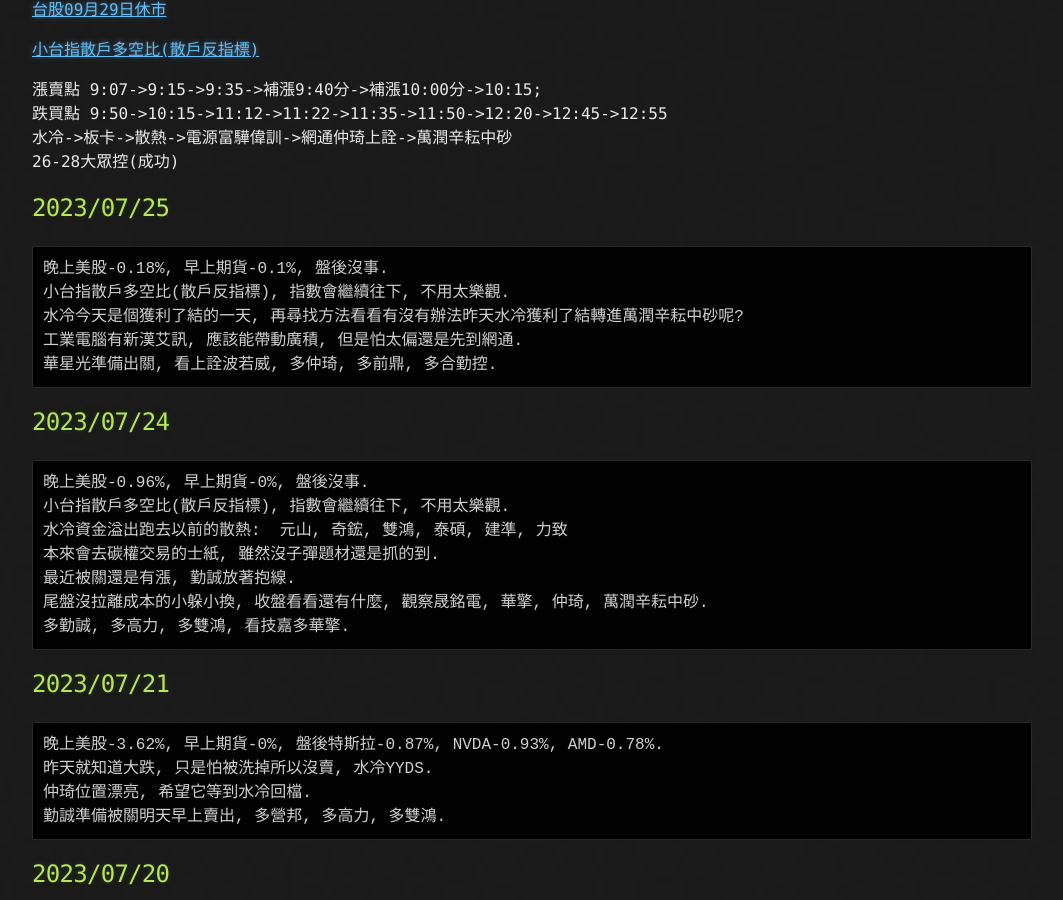
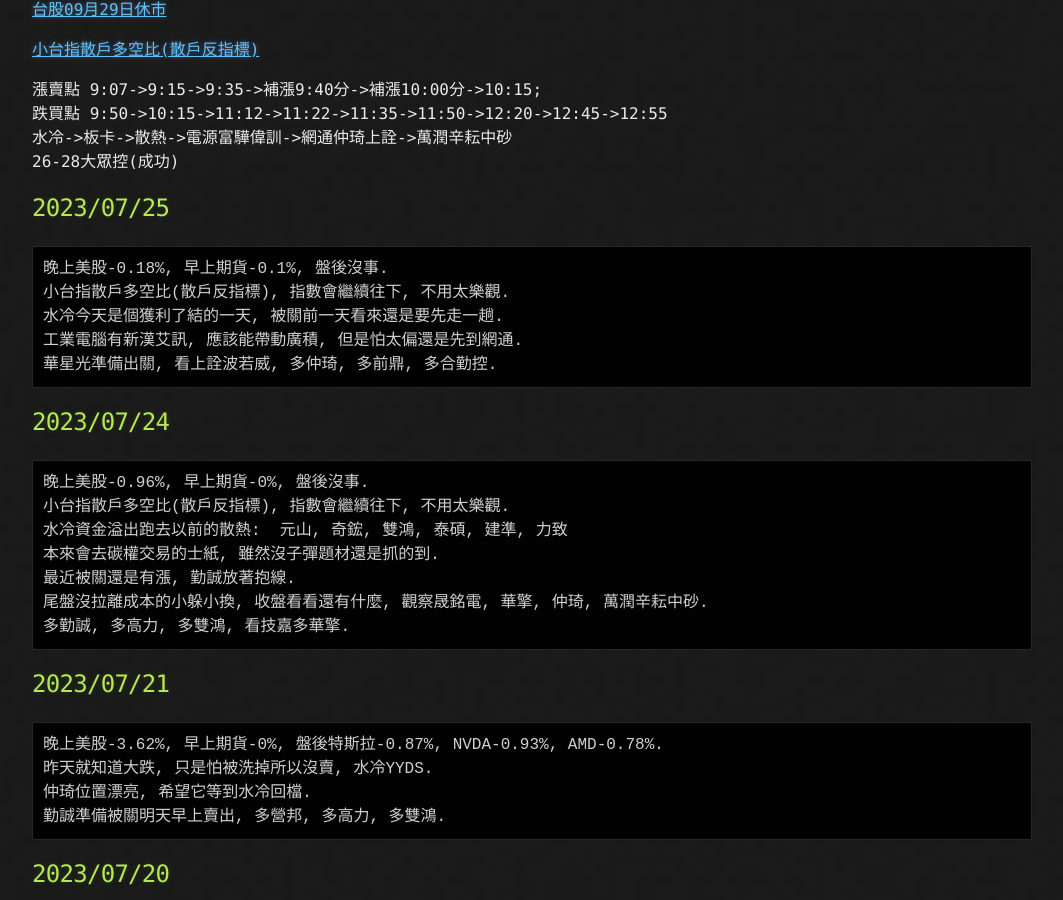
Before and after one commit to lepg5487/Stock_God, a Jekyll site: the page built from index.md, in a window 1280 px wide and 900 px high, scrolled down 460 px. Shown: the whole window, without its empty margins (108-1171 px from the left). Built offline with Jekyll 4.4.1, drawn with Linux system fonts in a browser that asks for light colours; our own code applies the rules of GitHub Pages for plain Markdown files.

Commit message:
Update index.md

````diff
--- a/index.md
+++ b/index.md
@@ -25,7 +25,7 @@ layout: testlayouts
 ```
 晚上美股-0.18%, 早上期貨-0.1%, 盤後沒事.
 小台指散戶多空比(散戶反指標), 指數會繼續往下, 不用太樂觀.
-水冷今天是個獲利了結的一天, 再尋找方法看看有沒有辦法昨天水冷獲利了結轉進萬潤辛耘中砂呢?
+水冷今天是個獲利了結的一天, 被關前一天看來還是要先走一趟.
 工業電腦有新漢艾訊, 應該能帶動廣積, 但是怕太偏還是先到網通.
 華星光準備出關, 看上詮波若威, 多仲琦, 多前鼎, 多合勤控.
 ```
````
